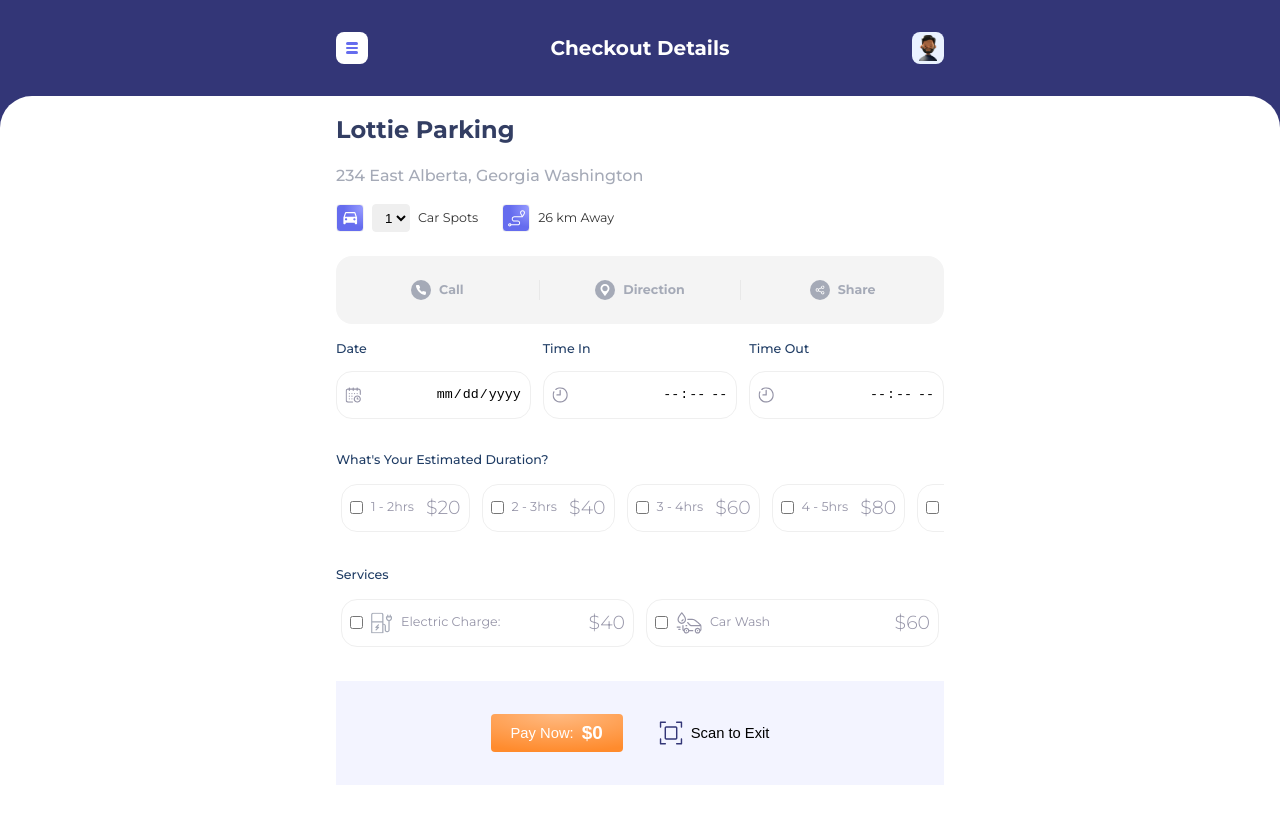
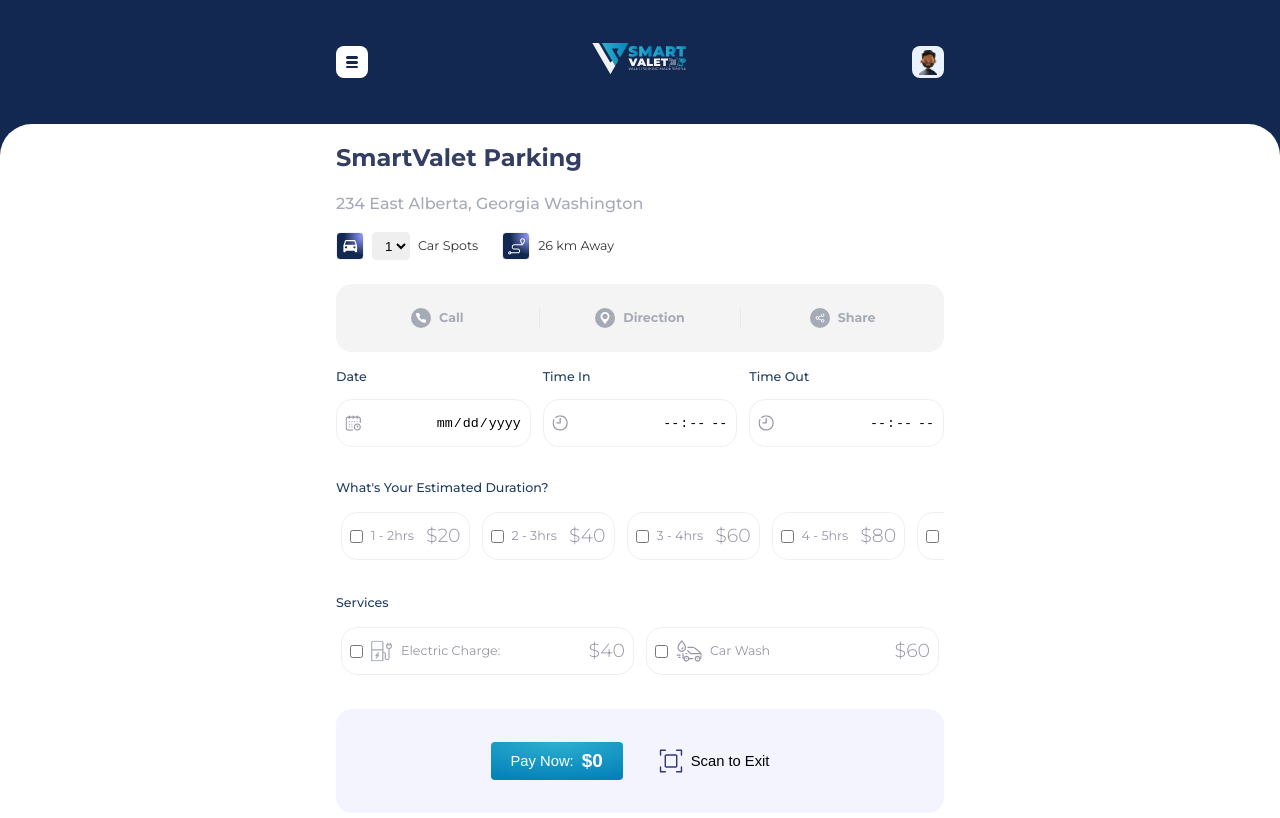
Before and after one commit to Nate-Soul/lottiepark, a plain HTML site: page index.html in a window 1280 px wide. Drawn offline with Linux system fonts and the light colour scheme.

Commit message:
added logo and changed theme colors

```diff
--- a/assets/css/style.css
+++ b/assets/css/style.css
@@ -1,5 +1,9 @@
 :root {
-    --primary-color: #656CEE;
+    --primary-color: #132851;
+    --secondary-color: #2DB0D0;
+    --secondary-color-rgb: rgb(45, 176, 208);
+    --secondary-color-200: #0583B9;
+    --secondary-color-200-rgb: rgb(5, 131, 185);
     --text-color-1: #333E63;
     --text-color-2: #8498B4;
     --text-color-3: #A5AAB7;
@@ -91,7 +95,7 @@
 #mainHeader {
     padding-top: 2rem;
     padding-bottom: 4rem;
-    background: #333677;
+    background: var(--primary-color);
     color: white;
 }
 #mainHeader .container{
@@ -155,7 +159,7 @@
     padding-bottom: 1.5rem;
 }
 
-#checkoutSection header h2 {
+#checkoutSection header h1 {
     font-size: 1.5rem;
     font-weight: 700;
     color: #333E63;
@@ -399,11 +403,16 @@
     gap: 1rem;
     background: #F3F4FF;
     padding: 2rem 0.5rem;
+    border-radius: 1rem;
+    -webkit-border-radius: 1rem;
+    -moz-border-radius: 1rem;
+    -ms-border-radius: 1rem;
+    -o-border-radius: 1rem;
 }
 
 .submit-btn {
     padding: 0.5rem 1.25rem;
-    background: radial-gradient(100% 100% at 50% 0%, #FFBA82 0%, #FF8B2D 100%);
+    background: radial-gradient(100% 100% at 50% 0%, var(--secondary-color) 0%, var(--secondary-color-200) 100%);
     color: #ffffff;
     border-radius: 0.25rem;
     -webkit-border-radius: 0.25rem;
--- a/index.html
+++ b/index.html
@@ -3,7 +3,7 @@
 <head>
     <meta charset="UTF-8">
     <meta name="viewport" content="width=device-width, initial-scale=1.0">
-    <title>Checkout | Lottie Parking</title>
+    <title>Checkout | SmartValet Parking</title>
     <link rel="preconnect" href="https://fonts.googleapis.com">
     <link rel="preconnect" href="https://fonts.gstatic.com" crossorigin>
     <link href="https://fonts.googleapis.com/css2?family=Montserrat:ital,wght@0,100..900;1,100..900&display=swap" rel="stylesheet">
@@ -17,7 +17,9 @@
                 <span class="bar"></span>
                 <span class="bar"></span>
             </button>
-            <h1>Checkout Details</h1>
+            <a href="index.html">
+                <img src="assets/images/logo-landing-new.svg" height="40" width="125" alt="SmartValet logo">
+            </a>
             <div class="avatar-wrapper">
                 <img src="./assets/images/avatar.png" height="24" width="18" alt="username or name">
             </div>
@@ -27,7 +29,7 @@
         <section id="checkoutSection">
             <div class="container">
                 <header>
-                    <h2>Lottie Parking</h2>
+                    <h1>SmartValet Parking</h1>
                     <p>234 East Alberta, Georgia Washington</p>
                     <div class="header-inner-actions">
                         <div class="header-inner-action">
```
Also changed, not shown: assets/images/logo-landing-new.svg (added).
